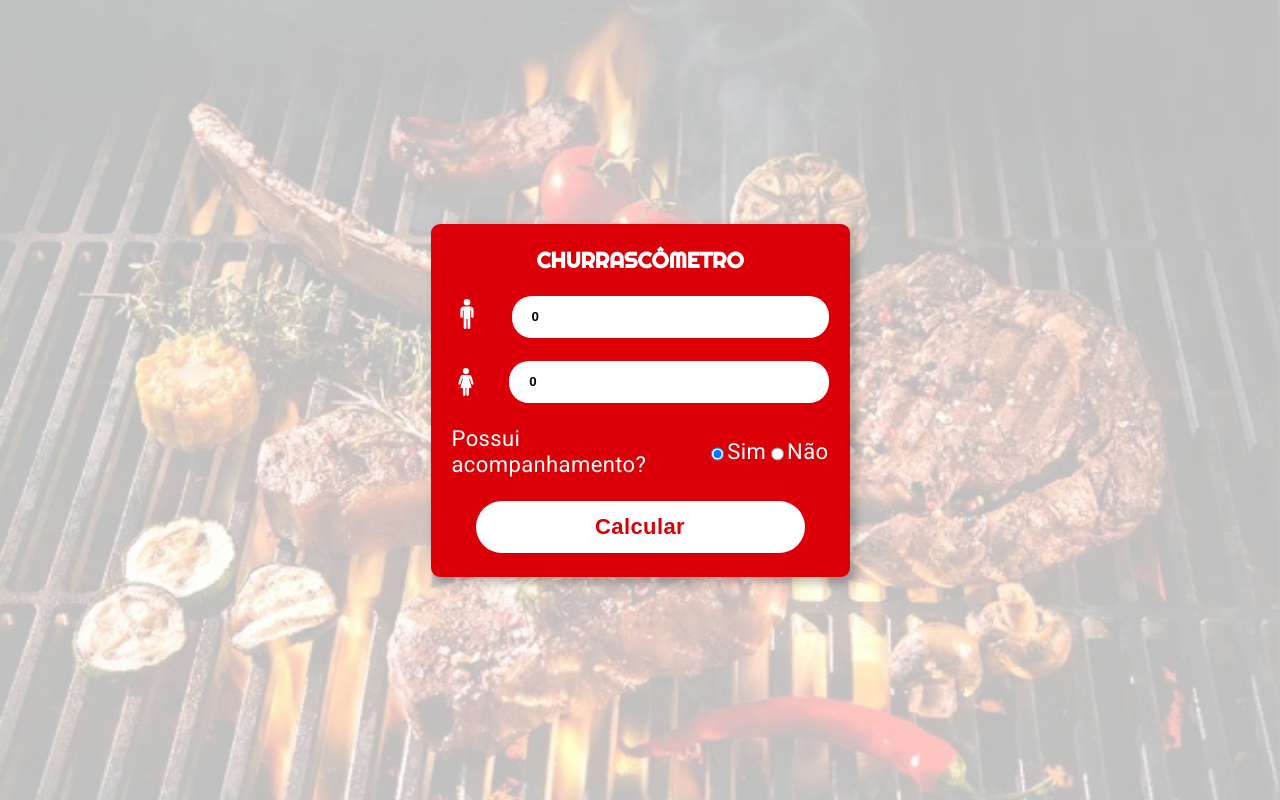
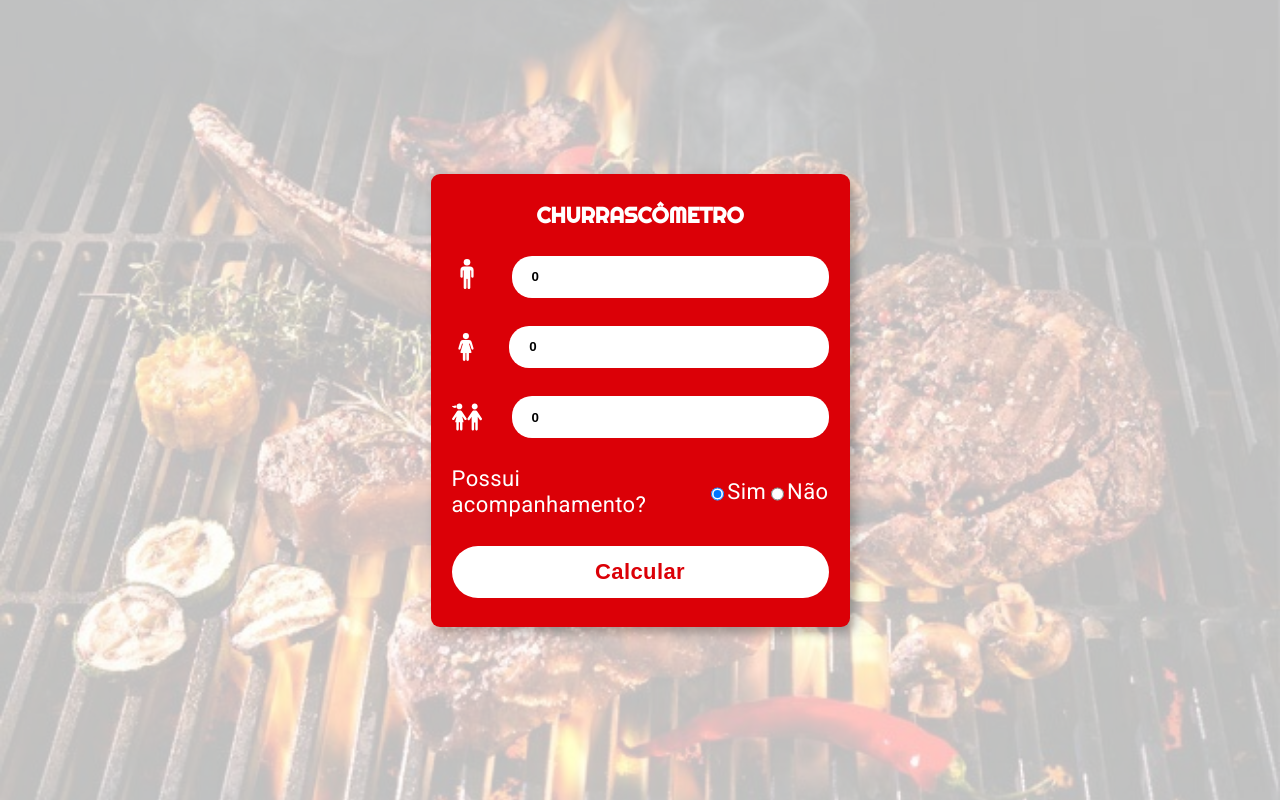
Before and after one commit to lgsfarias/churrascometro, a plain HTML site: page index.html in a window 1280 px wide. Drawn offline with nearby package versions, Linux system fonts and the light colour scheme.

Commit message:
Adição função crianças

```diff
--- a/css/style.css
+++ b/css/style.css
@@ -28,8 +28,9 @@ main{
     flex-direction: column;
     justify-content: space-evenly;
     align-items: center;
-    width: 377px;
-    height: 353px;
+    width: 100vw;
+    max-width: 377px;
+    height: 453px;
     background: #DB0007;
     box-shadow: 5px 5px 10px 1px rgba(0, 0, 0, 0.25);
     border-radius: 9px;
@@ -38,7 +39,11 @@ main ion-icon{
     font-size: 30px;
     margin-right: 30px;
 }
-main .homem input, main .mulher input{
+main .crianca img{
+    height: 30px;
+    margin-right: 30px;
+}
+main .homem input, main .mulher input, main .crianca input{
     width: 320px;
     height: 40px;
     border-radius: 20px;
@@ -74,7 +79,7 @@ main button{
     background: #FFFFFF;
     border-radius: 100px;
     border:none;
-    width: 329px;
+    width: 100%;
     height: 52px;
     font-weight: bold;
     font-size: 22px;
--- a/index.html
+++ b/index.html
@@ -20,6 +20,10 @@
                 <ion-icon name="woman"></ion-icon>
                 <input type="number" name="mulher" value="0" min="0">
             </div>
+            <div class="crianca">
+                <img src="./images/children-svgrepo-com.svg" alt="criança">
+                <input type="number" name="crianca" value="0" min="0">
+            </div>
             <div class="acompanhamento">
                 <p>Possui acompanhamento?</p>
                 <input type="radio" id="sim" name="acompanhamento" value="sim" checked>
```
Also changed, not shown: images/children-svgrepo-com.svg (added), 1 other file.
